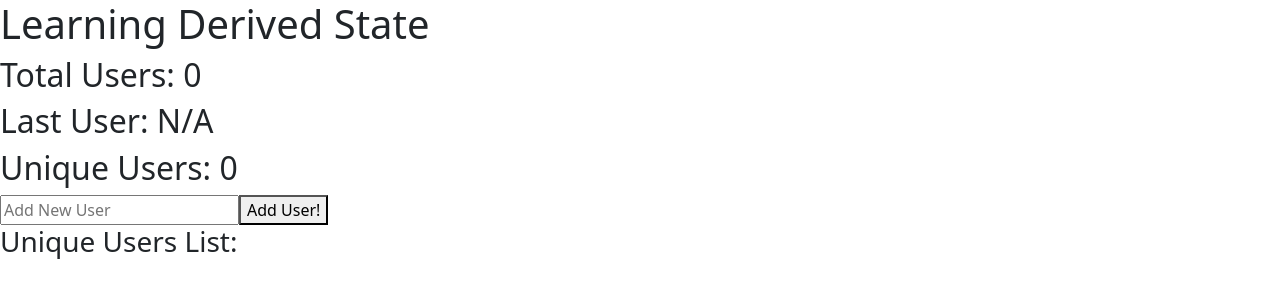
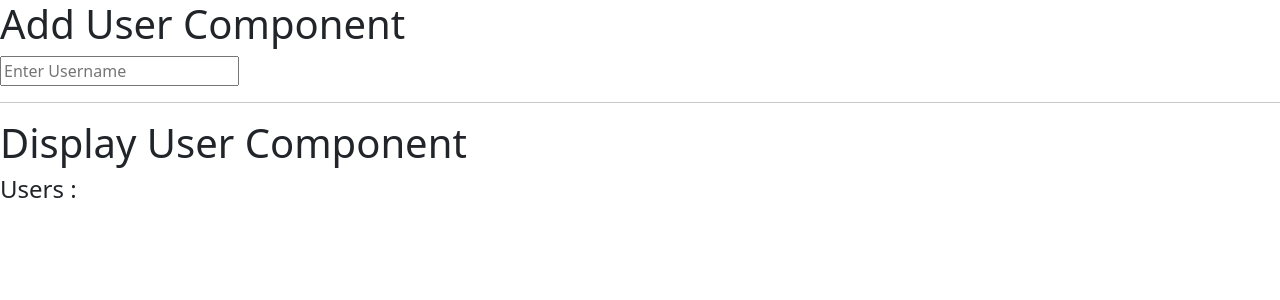
Before and after one commit to whoankitchauhan/learningReact, a React (Vite) app in the folder react1/: page / in a window 1280 px wide. Shown: the top 300 px of the page. Built offline with nearby package versions, Linux system fonts and the light colour scheme.

Commit message:
Lifting State Up

```diff
--- /dev/null
+++ b/react1/src/AddUser.jsx
@@ -0,0 +1,15 @@
+
+function AddUser({setUser}) {
+  return (
+    <div>
+      <h1>Add User Component</h1>
+      <input
+        onChange={(event) => setUser(event.target.value)}
+        type="text"
+        placeholder="Enter Username"
+      />
+    </div>
+  );
+}
+
+export default AddUser;
--- a/react1/src/App.jsx
+++ b/react1/src/App.jsx
@@ -1,55 +1,16 @@
 import { useState } from "react";
 
+import AddUser from "./addUser";
+import DisplayUser from "./displayUser";
+
 function App() {
-  const [users, setUsers] = useState([]);
-  const [user, setUser] = useState("");
-
-  // Derived state
-  const totalUser = users.length;
-  const uniqueUsersList = [...new Set(users)];
-  const uniqueUsers = uniqueUsersList.length;
-  const lastUser = users[users.length - 1];
-
-  // Add user logic
-  const handleAddUsers = () => {
-    const trimmed = user.trim();
-
-    if (trimmed === "") return; // prevent empty input
-    if (users.includes(trimmed)) return; // prevent duplicate
-
-    setUsers([...users, trimmed]); // add to list
-    setUser(""); // reset input
-  };
-
-  // Delete user logic
-  const handleDelete = (name) => {
-    const updatedUsers = users.filter((u) => u !== name);
-    setUsers(updatedUsers);
-  };
+  const [user, setUser] = useState();
 
   return (
     <div>
-      <h1>Learning Derived State</h1>
-
-      <h2>Total Users: {totalUser}</h2>
-      <h2>Last User: {lastUser || "N/A"}</h2>
-      <h2>Unique Users: {uniqueUsers}</h2>
-
-      <input
-        value={user}
-        onChange={(e) => setUser(e.target.value)}
-        type="text"
-        placeholder="Add New User"
-      />
-      <button onClick={handleAddUsers}>Add User!</button>
-
-      <h3>Unique Users List:</h3>
-      {uniqueUsersList.map((item, index) => (
-        <div key={index}>
-          <span>{item}</span>
-          <button onClick={() => handleDelete(item)}>❌ Delete</button>
-        </div>
-      ))}
+      <AddUser setUser={setUser}/>
+      <hr />
+      <DisplayUser user={user}/>
     </div>
   );
 }
--- /dev/null
+++ b/react1/src/DisplayUser.jsx
@@ -0,0 +1,10 @@
+function DisplayUser({ user }) {
+  return (
+    <div>
+      <h1>Display User Component</h1>
+      <h4>Users : {user}</h4>
+    </div>
+  );
+}
+
+export default DisplayUser;
```
